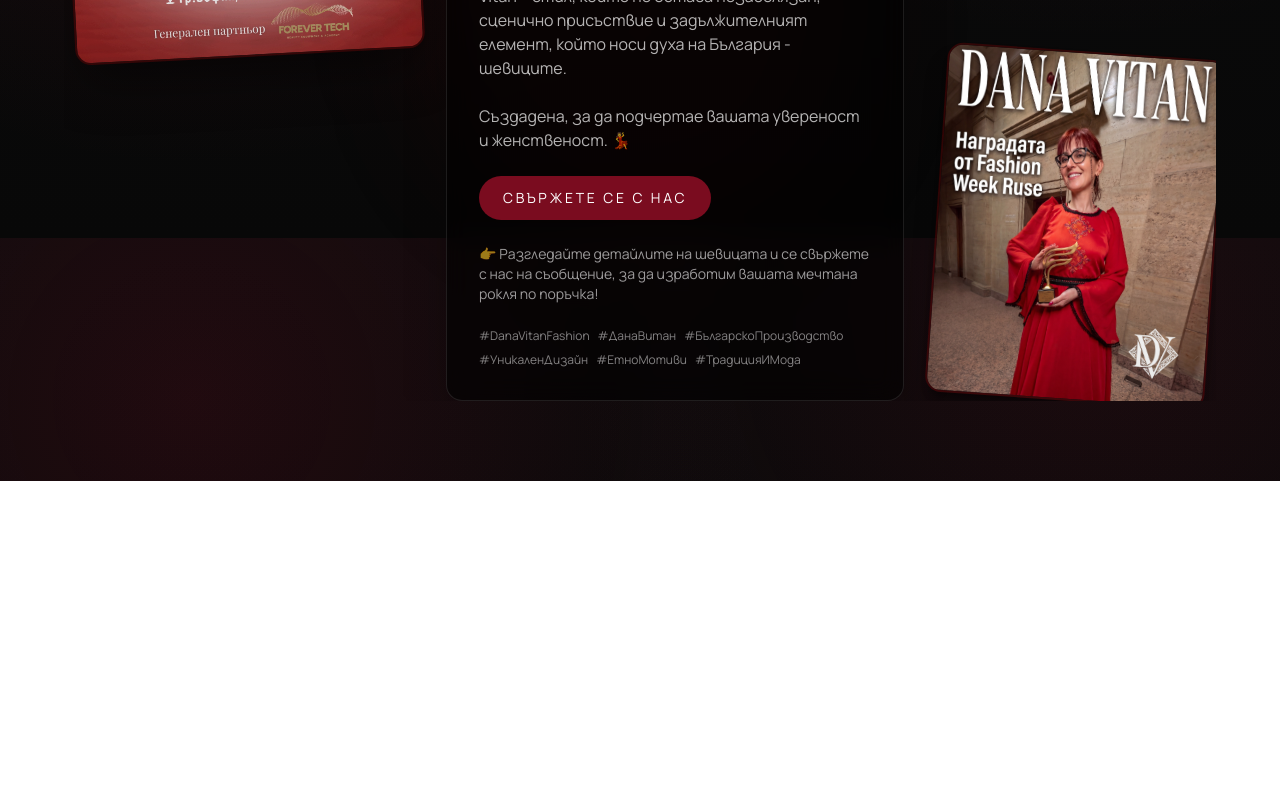
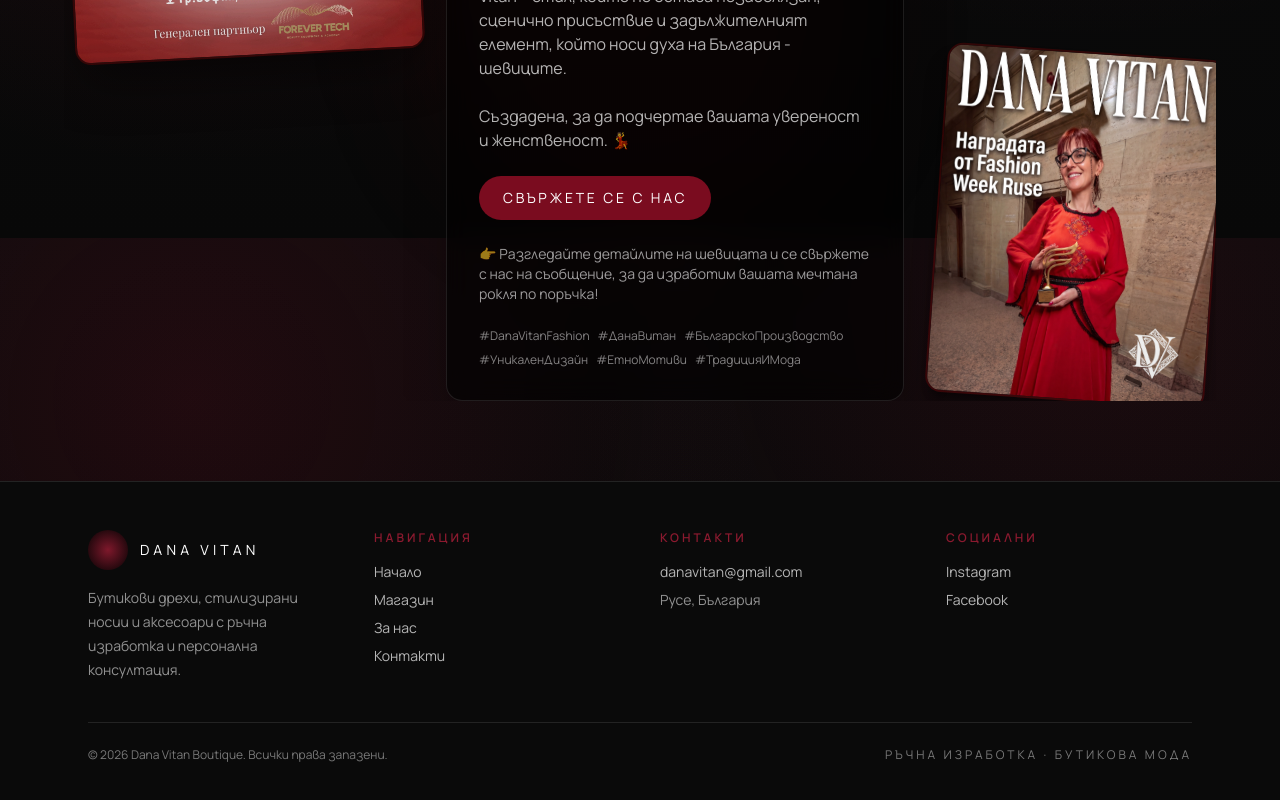
Before and after one commit to Niko5886/shopDanaVitan, a Next.js app: page /about in a window 1280 px wide. Shown: the part 562-1362 px from the top of the page. Before the commit the page ends 1043 px from the top, so only its background shows below. Built offline with nearby package versions, Linux system fonts and the light colour scheme.

Commit message:
feat: add Footer component with navigation and contact information

```diff
--- a/app/layout.tsx
+++ b/app/layout.tsx
@@ -2,6 +2,7 @@ import type { Metadata } from "next";
 import { Manrope } from "next/font/google";
 import "./globals.css";
 import Header from "../components/Header";
+import Footer from "../components/Footer";
 
 const manrope = Manrope({
   variable: "--font-manrope",
@@ -23,7 +24,8 @@ export default function RootLayout({
     <html lang="bg" className={`${manrope.variable} h-full scroll-smooth antialiased`}>
       <body className="min-h-full flex flex-col overflow-x-hidden bg-[color:var(--background)]">
         <Header />
-        {children}
+        <main className="flex-1">{children}</main>
+        <Footer />
       </body>
     </html>
   );
--- /dev/null
+++ b/components/Footer.tsx
@@ -0,0 +1,106 @@
+import Link from "next/link";
+
+export default function Footer() {
+  const year = new Date().getFullYear();
+
+  return (
+    <footer className="mt-auto border-t border-white/10 bg-[#0a0a0a] text-white/70">
+      <div className="mx-auto w-full max-w-6xl px-6 py-12">
+        <div className="grid gap-10 sm:grid-cols-2 lg:grid-cols-4">
+          {/* Бранд */}
+          <div>
+            <div className="flex items-center gap-3">
+              <span className="h-10 w-10 rounded-full bg-[radial-gradient(circle,rgba(139,26,47,0.9),rgba(0,0,0,0.8))]" />
+              <p className="text-sm uppercase tracking-[0.3em] text-white">Dana Vitan</p>
+            </div>
+            <p className="mt-4 text-sm leading-6 text-white/55">
+              Бутикови дрехи, стилизирани носии и аксесоари с ръчна изработка и
+              персонална консултация.
+            </p>
+          </div>
+
+          {/* Навигация */}
+          <div>
+            <p className="text-xs font-semibold uppercase tracking-[0.25em] text-[#8B1A2F]">
+              Навигация
+            </p>
+            <ul className="mt-4 space-y-2 text-sm">
+              <li>
+                <Link href="/" className="transition-colors duration-200 hover:text-white">
+                  Начало
+                </Link>
+              </li>
+              <li>
+                <Link href="/shop" className="transition-colors duration-200 hover:text-white">
+                  Магазин
+                </Link>
+              </li>
+              <li>
+                <Link href="/about" className="transition-colors duration-200 hover:text-white">
+                  За нас
+                </Link>
+              </li>
+              <li>
+                <Link href="/contacts" className="transition-colors duration-200 hover:text-white">
+                  Контакти
+                </Link>
+              </li>
+            </ul>
+          </div>
+
+          {/* Контакти */}
+          <div>
+            <p className="text-xs font-semibold uppercase tracking-[0.25em] text-[#8B1A2F]">
+              Контакти
+            </p>
+            <ul className="mt-4 space-y-2 text-sm">
+              <li>
+                <a
+                  href="mailto:danavitan@gmail.com"
+                  className="transition-colors duration-200 hover:text-white"
+                >
+                  danavitan@gmail.com
+                </a>
+              </li>
+              <li className="text-white/55">Русе, България</li>
+            </ul>
+          </div>
+
+          {/* Социални */}
+          <div>
+            <p className="text-xs font-semibold uppercase tracking-[0.25em] text-[#8B1A2F]">
+              Социални
+            </p>
+            <ul className="mt-4 space-y-2 text-sm">
+              <li>
+                <a
+                  href="https://www.instagram.com/"
+                  target="_blank"
+                  rel="noopener noreferrer"
+                  className="transition-colors duration-200 hover:text-white"
+                >
+                  Instagram
+                </a>
+              </li>
+              <li>
+                <a
+                  href="https://www.facebook.com/"
+                  target="_blank"
+                  rel="noopener noreferrer"
+                  className="transition-colors duration-200 hover:text-white"
+                >
+                  Facebook
+                </a>
+              </li>
+            </ul>
+          </div>
+        </div>
+
+        <div className="mt-10 flex flex-col items-center justify-between gap-3 border-t border-white/10 pt-6 text-xs text-white/45 sm:flex-row">
+          <p>© {year} Dana Vitan Boutique. Всички права запазени.</p>
+          <p className="uppercase tracking-[0.25em]">Ръчна изработка · Бутикова мода</p>
+        </div>
+      </div>
+    </footer>
+  );
+}
```
